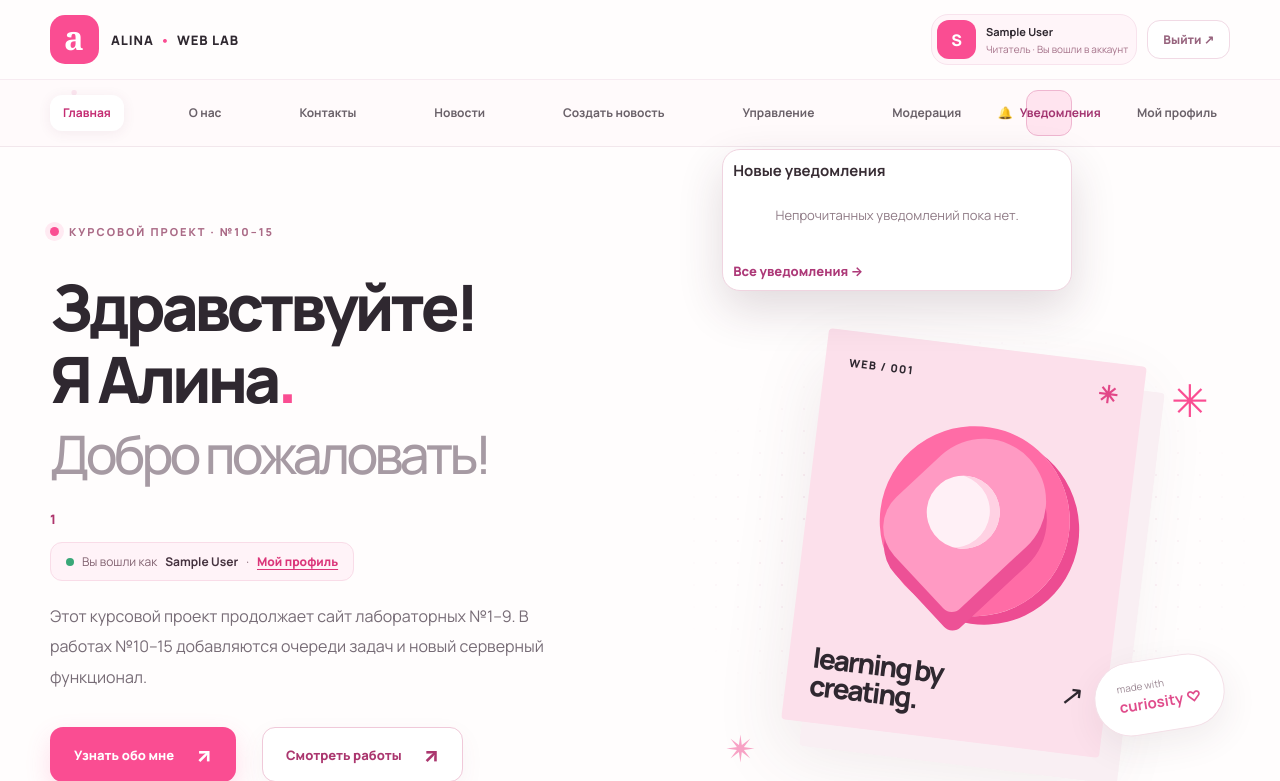
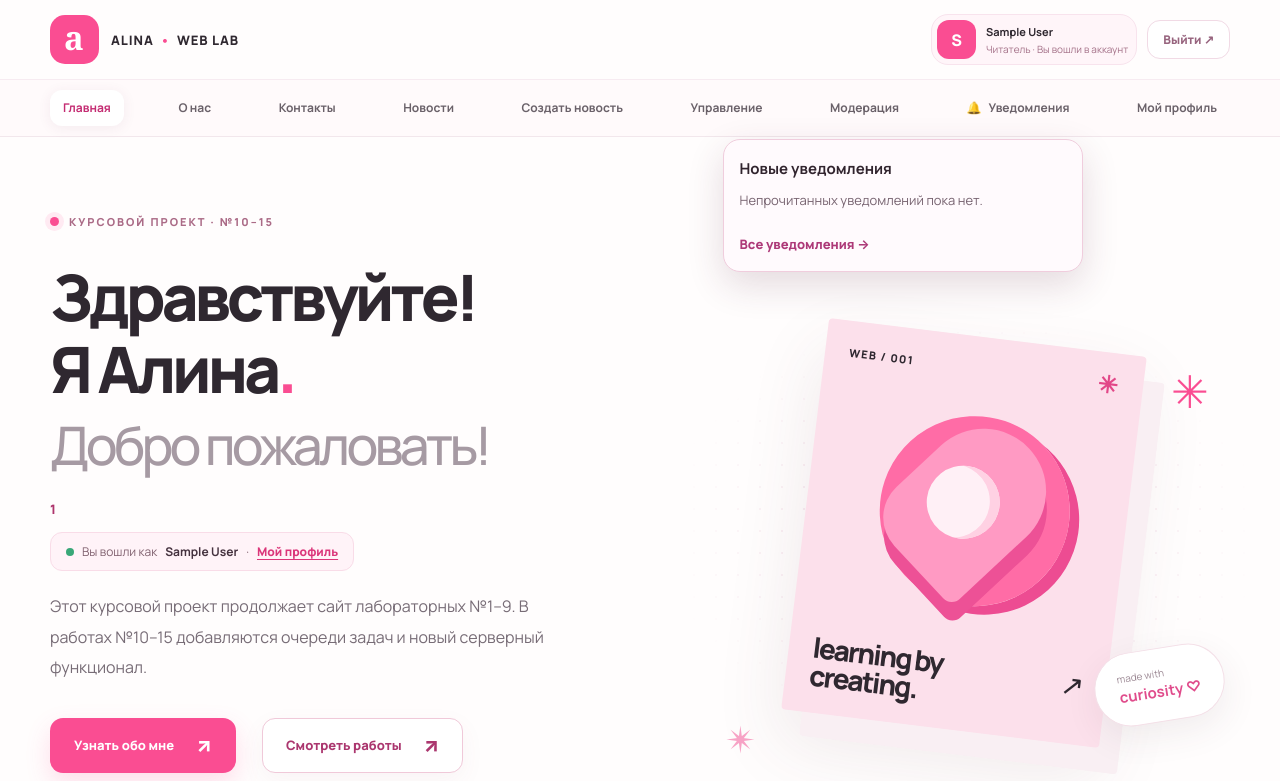
Before and after one commit to alinakashafutdinova/Servernaya_web-razrabotka_10-15, a Laravel app: page / in a window 1280 px wide, after a click that opens the changed part. Shown: the top 781 px of the page. Run offline with Laravel 12, Linux system fonts and the light colour scheme; the visitor is signed in with stand-in values (Sample User, id 1); data that the repository does not hold is empty.

Commit message:
Restore original layout: keep fixes limited to report status spacing

```diff
--- a/public/css/notifications.css
+++ b/public/css/notifications.css
@@ -26,46 +26,3 @@
 @media (max-width: 700px) {
     .readers-notifications__menu { right: auto; left: 0; }
 }
-
-/* Компактный колокольчик рядом с профилем и аккуратное выпадающее меню. */
-.readers-notifications { position: relative; display: inline-flex; align-items: center; flex: 0 0 auto; z-index: 80; }
-.readers-notifications__trigger {
-    display: inline-flex; justify-content: center; align-items: center;
-    width: 46px; height: 46px; padding: 0; cursor: pointer; position: relative;
-    list-style: none; border: 1px solid #f3d5e3; border-radius: 14px;
-    background: #fff3f8; color: #a33470;
-    transition: background .2s ease, border-color .2s ease;
-}
-.readers-notifications__trigger:hover, .readers-notifications[open] .readers-notifications__trigger {
-    background: #ffe4ef; border-color: #efb6d0;
-}
-.readers-notifications__trigger::-webkit-details-marker { display: none; }
-.readers-notifications__trigger::marker { content: ''; }
-.readers-notifications__bell { font-size: 19px; line-height: 1; }
-.readers-notifications .notice-count {
-    position: absolute; top: -7px; right: -7px; height: 20px; min-width: 20px;
-    padding: 0 5px; display: inline-grid; place-items: center; border-radius: 99px;
-    color: #fff; background: #db367a; font-size: 11px; line-height: 1; font-weight: 800;
-    box-shadow: 0 0 0 3px #fffdfd;
-}
-.readers-notifications__menu {
-    position: absolute; z-index: 200; top: calc(100% + 13px); right: 0;
-    width: min(350px, calc(100vw - 26px)); max-height: min(430px, 70vh);
-    overflow-y: auto; padding: 10px; color: #372b34; background: #fff;
-    border: 1px solid #f0d4e0; border-radius: 18px;
-    box-shadow: 0 18px 45px rgba(70, 37, 57, .16);
-}
-.readers-notifications__menu-top { display: flex; align-items: center; justify-content: space-between; gap: 12px; padding: 11px 10px 10px; }
-.readers-notifications__heading { font-size: 15px; margin: 0; color: #372c33; }
-.readers-notifications__all-top { font-size: 12px; font-weight: 800; color: #bd3f7f; white-space: nowrap; }
-.readers-notifications__entry {
-    display: block; width: 100%; text-align: left; margin: 0 0 5px;
-    padding: 12px 11px; background: #fff9fb; border: 1px solid #f6e6ed; border-radius: 11px;
-}
-.readers-notifications__entry:hover { background: #fff0f6; border-color: #f0cbdd; }
-.readers-notifications__kind { display: block; font-size: 10px; letter-spacing: .04em; color: #a35d7b; font-weight: 700; margin-bottom: 5px; }
-.readers-notifications__action { display: block; width: 100%; text-align: left; font-size: 13px; line-height: 1.45; font-weight: 750; overflow-wrap: anywhere; color: #8d3265; background: transparent; border: 0; padding: 0; margin: 0; cursor: pointer; font-family: inherit; }
-.readers-notifications__empty { margin: 0; padding: 25px 14px 22px; text-align: center; font-size: 13px; line-height: 1.5; color: #8f7b86; }
-@media (max-width: 650px) {
-    .readers-notifications__menu { right: -50px; left: auto; }
-}
```
